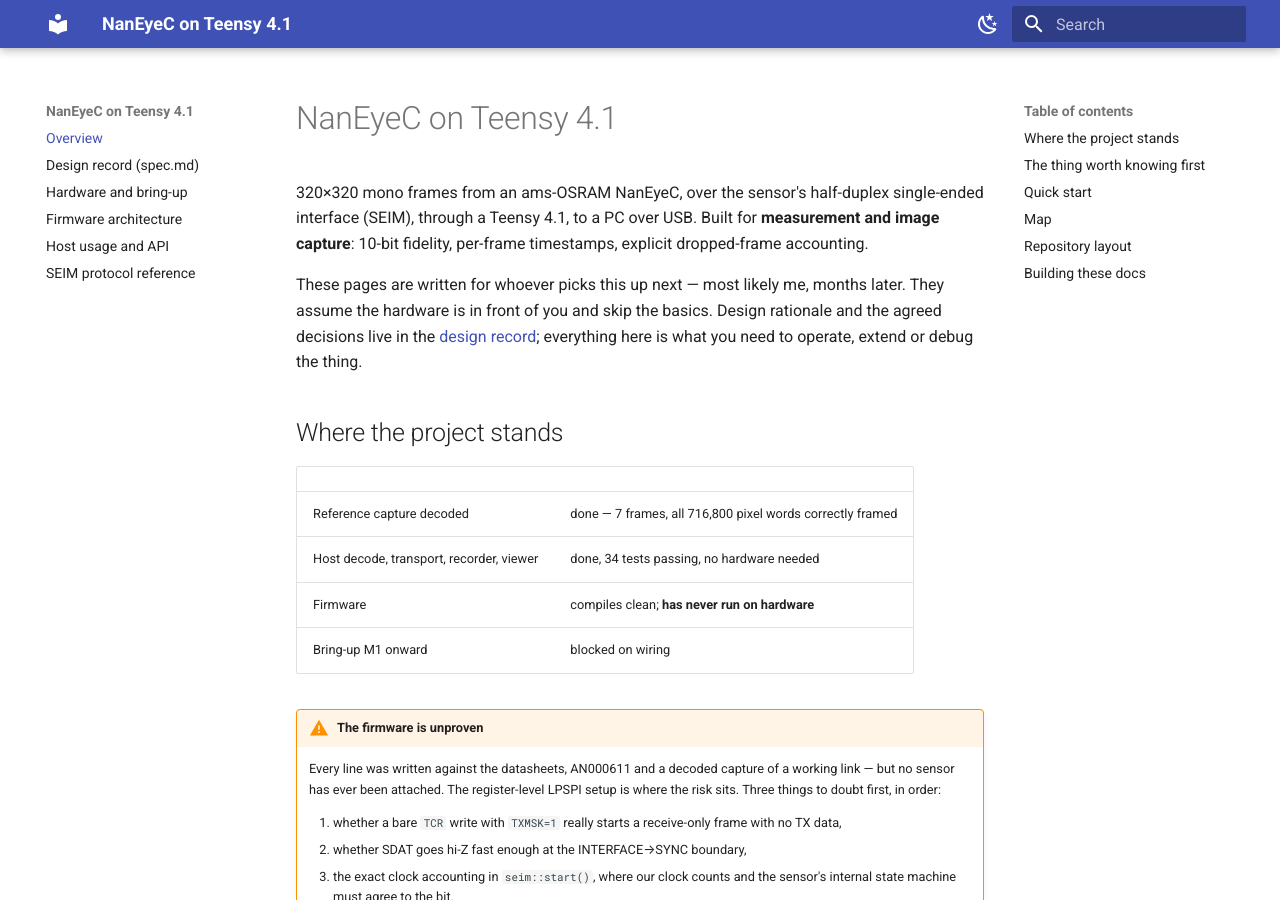
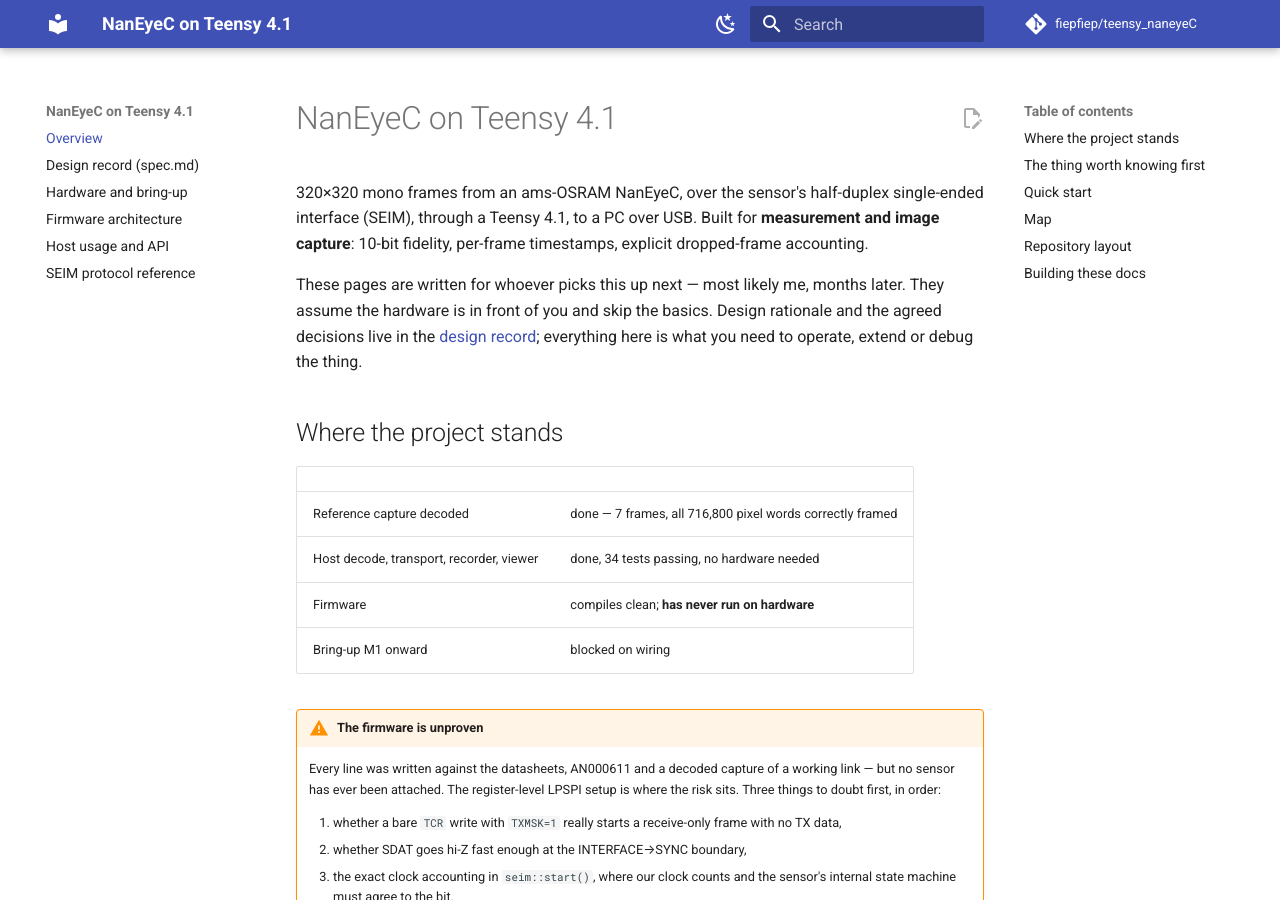
Before and after one commit to fiepfiep/teensy_naneyeC, an MkDocs documentation site: the page built from docs/index.md, in a window 1280 px wide and 900 px high. Built offline with MkDocs 1.6.1 and Material for MkDocs 9.7.7, drawn with Linux system fonts in a browser that asks for light colours; comment, search, counter and statistics services are not loaded.

Commit message:
Publish the docs to GitHub Pages via Actions
Adds .github/workflows/docs.yml: builds the MkDocs site on pushes that touch
the docs (including spec.md, which the include-markdown plugin pulls in) and
deploys it with the official Pages actions.

Installs only the docs dependency group and skips the project itself, since
mkdocs never imports the package -- no reason to pull OpenCV into a docs build.
Verified locally that this reduced set builds the site.

Builds with --strict so a broken link or bad reference fails CI rather than
shipping a broken page.

mkdocs.yml gains site_url, so canonical URLs and the sitemap are correct, plus
repo links and per-page "edit" links pointing at main.

Requires one manual step that cannot be done from here: Settings -> Pages ->
Source: "GitHub Actions".

Co-Authored-By: Claude Opus 5 <noreply@anthropic.com>

```diff
--- a/mkdocs.yml
+++ b/mkdocs.yml
@@ -1,5 +1,9 @@
 site_name: NanEyeC on Teensy 4.1
 site_description: Streaming a NanEyeC miniature camera to a PC over USB via a Teensy 4.1
+site_url: https://fiepfiep.github.io/teensy_naneyeC/
+repo_url: https://github.com/fiepfiep/teensy_naneyeC
+repo_name: fiepfiep/teensy_naneyeC
+edit_uri: edit/main/docs/
 docs_dir: docs
 use_directory_urls: false
 
@@ -13,6 +17,7 @@ theme:
       scheme: slate
       toggle: { icon: material/weather-sunny, name: Light mode }
   features:
+    - content.action.edit
     - navigation.instant
     - navigation.tracking
     - navigation.top
```
Also changed, not shown: 1 other file.
